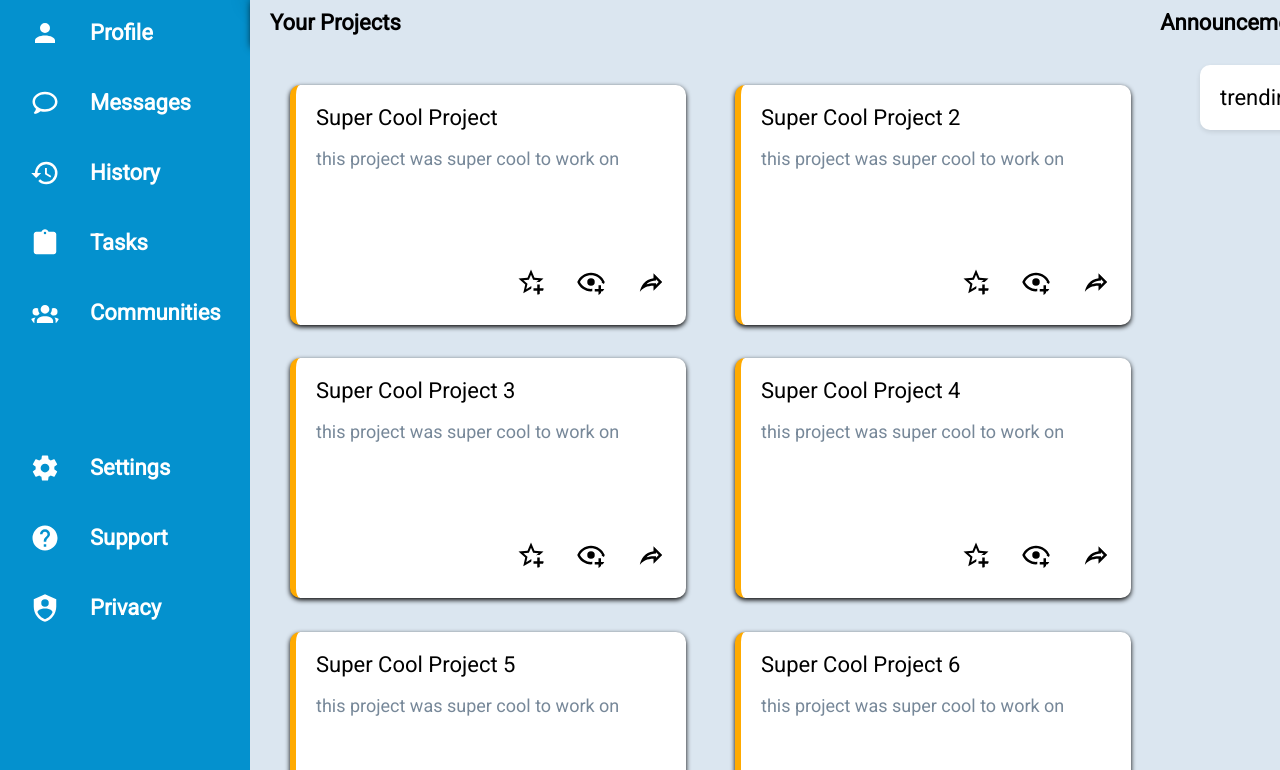
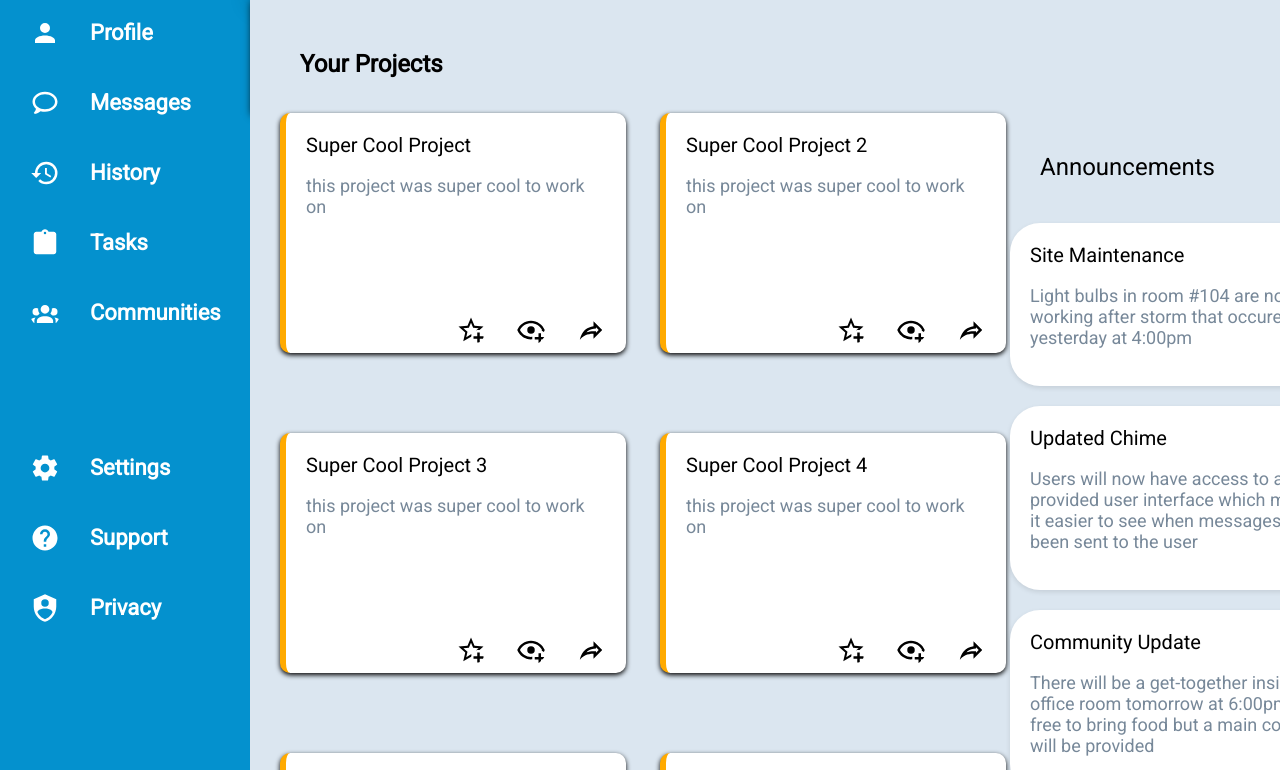
Before and after one commit to StAndrew56/AdminDashboard, a plain HTML site: page index.html in a window 1280 px wide. Shown: the part 175-945 px from the top of the page. Drawn offline with Linux system fonts and the light colour scheme.

Commit message:
Completed front-end user interface w addition of right panel in html and css

```diff
--- a/index.html
+++ b/index.html
@@ -81,7 +81,7 @@
                 <img src="icons/luffy.png" height="75px" width="75px">
                 <div class="greetingtext">
                     <p>Hi there,</p>
-                    <h3>Andrew Garcia (@andrew)</h3>
+                    <h3>Andrew Garcia</h3>
                 </div>
             </div>
             <div class="action-buttons">
@@ -93,8 +93,9 @@
         </div>
 
         <div class="text">
-            <div>Your Projects</div>
-            <div>Announcements</div>
+            <div class="proj-text">
+                <div>Your Projects</div>
+            </div>
         </div>
         <div class="contentwrap">
             <div id="projects">
@@ -176,14 +177,42 @@
                 </div>
             </div>
             <div id="right-panel">
+            <div class="announcement-text">Announcements</div>
+
+            <div class="announcements-panel">
+
                 <div class="announcements">
-                    <div class="card-announcement"></div>
+                    <div class="title">Site Maintenance</div>
+                    <div class="description">
+                        <p>
+                            Light bulbs in room #104 are not working
+                            after storm that occured yesterday at 4:00pm
+                        </p>
+                    </div>
                 </div>
 
+                <div class="announcements">
+                    <div class="title">Updated Chime</div>
+                    <div class="description">
+                        <p>
+                            Users will now have access to a new provided
+                            user interface which makes it easier to see
+                            when messages have been sent to the user
+                        </p>
+                    </div>
+                </div>
 
-                <div class="trending">
-                    <div>trending</div>
+                <div class="announcements">
+                    <div class="title">Community Update</div>
+                    <div class="description">
+                        <p>
+                            There will be a get-together inside the
+                            office room tomorrow at 6:00pm feel free to
+                            bring food but a main course will be provided
+                        </p>
+                    </div>
                 </div>
+            </div>
         </div>
     </div>
 
--- a/styles.css
+++ b/styles.css
@@ -1,7 +1,7 @@
-body{
-    font-family: 'Roboto';font-size: 22px;
+body {
+    font-family: 'Roboto';
+    font-size: 20px;
     display: flex;
-    flex: 1;
     height: 100%;
 }
 
@@ -85,9 +85,9 @@ img{
 }
 
 
-#maincontent{
+#maincontent {
     flex: 1;
-
+    margin: 0 auto;
 }
 
 #header{
@@ -161,7 +161,6 @@ input{
 }
 .greetingtext{
     margin-left: 25px;
-
 }
 
 .pfpsection{
@@ -202,19 +201,24 @@ button{
     font-weight: bold;
     justify-content: space-between;
     background-color: rgb(219, 230, 240);
-    padding: 10px 20px;
     box-shadow: 2px 2px 8px;
+    padding: 20px;
+    font-size: 20px;
+}
+
+.proj-text, .announcement-text {
+    margin: 30px 0 15px 30px;
+    font-size: 24px;
 }
 
 #projects{
     display: grid;
-    grid-template-columns: repeat(2, 425px);
-    gap: 20px;
-    padding: 20px;
+    grid-template-columns: repeat(2, 300px);
+    gap: 80px;
     background-color: rgb(219, 230, 240);
-    height: 100vh;
+    height: 100%;
+    margin-left: 30px;
     flex: 2;
-
 }
 
 .card{
@@ -222,7 +226,7 @@ button{
     flex-direction: column;
     flex: 1;
     height: 200px;
-    width: 350px;
+    width: 100%;
     padding: 20px;
     box-shadow:0px 2px 5px;
     border-left: 6px solid rgb(255, 170, 0);
@@ -259,16 +263,30 @@ button{
 .contentwrap {
     display: flex;
     background-color: rgb(219, 230, 240);
-    padding: 20px;
-    gap: 20px;
   }
 
 
 #right-panel{
     flex: 1;
+    display: grid;
+    grid-template-rows: repeat(3, 100px);
+    height: 50%;
+    margin-left: 40px;
+    padding: 10px;
+}
+
+.announcements-panel{
+    display: flex;
+    flex-direction: column;
+    gap: 20px;
+
+}
+
+.announcements{
+    width: 300px;
+    padding: 20px;
     background-color: white;
-    padding: 20px;
-    box-shadow: 0 2px 5px rgba(0,0,0,0.1);
-    border-radius: 10px;
-    height: fit-content;
+    border-radius: 30px;
+    box-shadow: 0px 2px 5px rgba(0,0,0,0.1);
+
 }
```
